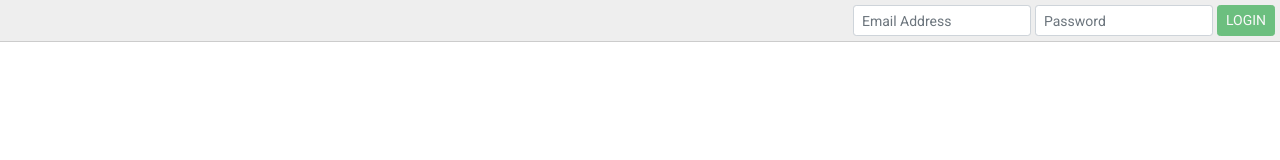
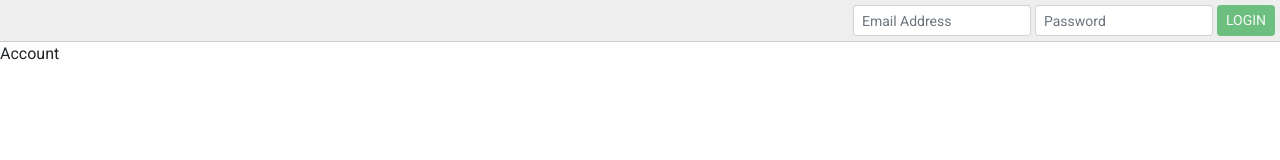
Before and after one commit to iborgthrowaway123/reactor, a React (Create React App) app: page /account in a window 1280 px wide. Shown: the top 160 px of the page. Built offline with nearby package versions, Linux system fonts and the light colour scheme.

Commit message:
Add more components & routing

```diff
--- /dev/null
+++ b/src/AppRouter/AppRouter.jsx
@@ -0,0 +1,13 @@
+import React from "react";
+import { BrowserRouter, Route } from "react-router-dom";
+import Home from "../Components/Home/Home";
+import Account from "../Components/Account/Account";
+
+const AppRouter = () => (
+  <BrowserRouter>
+    <Route path="/" exact component={Home} />
+    <Route path="/account" exact component={Account} />
+  </BrowserRouter>
+);
+
+export default AppRouter;
--- /dev/null
+++ b/src/Components/Account/Account.jsx
@@ -0,0 +1,9 @@
+import React, { Component } from "react";
+
+class Account extends Component {
+  render() {
+    return <div>Account</div>;
+  }
+}
+
+export default Account;
--- a/src/App/App.jsx
+++ b/src/Components/App/App.jsx
@@ -1,12 +1,14 @@
 import React from "react";
-import Header from "./Header/Header";
-import Footer from "./Footer/Footer";
 import "./App.css";
+import Header from "../Header/Header";
+import Footer from "../Footer/Footer";
+import AppRouter from "../../AppRouter/AppRouter";
 
 function App() {
   return (
     <div className="App">
       <Header />
+      <AppRouter />
       <Footer />
     </div>
   );
--- a/src/App/Header/Header.jsx
+++ b/src/Components/Header/Header.jsx
@@ -1,9 +1,9 @@
-import React from "react";
+import React, { Component } from "react";
 import axios from "axios";
 import Snackbar from "@material-ui/core/Snackbar";
 import "./Header.css";
 
-class Header extends React.Component {
+export default class Header extends Component {
   constructor(props) {
     super(props);
     this.state = {
@@ -12,9 +12,6 @@ class Header extends React.Component {
       email: "",
       password: "",
     };
-    this.doLogin = this.doLogin.bind(this);
-    this.handleEmailChange = this.handleEmailChange.bind(this);
-    this.handlePasswordChange = this.handlePasswordChange.bind(this);
   }
 
   doLogin() {
@@ -36,7 +33,11 @@ class Header extends React.Component {
         }, 6000);
       })
       .catch((error) => {
-        this.setState({ open: true, message: error.response.data.error });
+        if (error.response) {
+          this.setState({ open: true, message: error.response.data.error });
+        } else {
+          this.setState({ open: true, message: "Request Failed" });
+        }
         setTimeout(() => {
           this.setState({ open: false, message: "" });
         }, 6000);
@@ -93,5 +94,3 @@ class Header extends React.Component {
     );
   }
 }
-
-export default Header;
--- /dev/null
+++ b/src/Components/Home/Home.jsx
@@ -0,0 +1,9 @@
+import React, { Component } from "react";
+
+class Home extends Component {
+  render() {
+    return <div>Home</div>;
+  }
+}
+
+export default Home;
--- a/src/index.jsx
+++ b/src/index.jsx
@@ -1,6 +1,6 @@
 import React from "react";
 import ReactDOM from "react-dom";
-import App from "./App/App";
+import App from "./Components/App/App";
 import * as serviceWorker from "./serviceWorker";
 
 ReactDOM.render(<App />, document.getElementById("root"));
```
Also changed, not shown: package.json (+4 -4 lines), .eslintrc.js, src/Components/App/App.css (renamed from src/App/App.css), src/Components/Footer/Footer.css (renamed from src/App/Footer/Footer.css), src/Components/Footer/Footer.jsx (renamed from src/App/Footer/Footer.jsx), src/Components/Header/Header.css (renamed from src/App/Header/Header.css), 1 other file (tests, documents, lock files or other folders).
